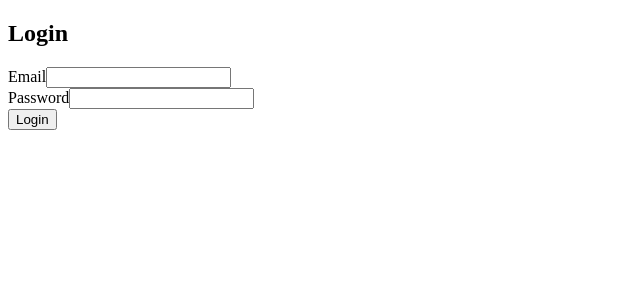
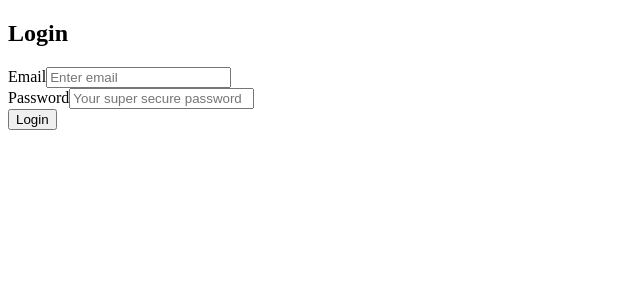
Before and after one commit to jonmico/yet-another-todo-app, a React (Vite) app in the folder client/: page /login in a window 1280 px wide. Shown: the top 300 px of the page, without its empty margins (0-640 px from the left). Built offline with nearby package versions, Linux system fonts and the light colour scheme; no server answers.

Commit message:
I think most of this login form works now with useActionState.

```diff
--- a/client/src/pages/login-page.tsx
+++ b/client/src/pages/login-page.tsx
@@ -1,51 +1,76 @@
-import { useActionState, useState } from 'react';
-import { useFormStatus } from 'react-dom';
+import { useActionState } from 'react';
 import { useAuth } from '../hooks/useAuth';
 import { loginApi } from '../services/auth-api/login-api';
 
+interface LoginFormState {
+  email: string;
+  password: string;
+  errors: {
+    emailError?: string;
+    passwordError?: string;
+    general?: string;
+  };
+}
+
 export default function LoginPage() {
   const { authDispatch } = useAuth();
-  const [email, setEmail] = useState('');
-  const [password, setPassword] = useState('');
-  // const [isPending, startTransition] = useTransition();
 
-  const [error, submitAction, isPending] = useActionState(
-    async (previousState, formData: FormData) => {
+  const [formState, formAction, isPending] = useActionState<
+    LoginFormState,
+    FormData
+  >(
+    async (currentState, formData) => {
       const email = formData.get('email') as string;
       const password = formData.get('password') as string;
 
+      let emailError = '';
+      if (!email) {
+        emailError = 'Please enter a valid email.';
+      }
+
+      let passwordError = '';
+      if (!password || password.length < 8) {
+        passwordError = 'Please enter a valid password.';
+      }
+
+      if (emailError || passwordError) {
+        return {
+          email,
+          password,
+          errors: {
+            emailError,
+            passwordError,
+            general: '',
+          },
+        };
+      }
+
+      // TODO: Return appropriate errors from this.
       const { userId } = await loginApi(email, password);
 
       authDispatch({ type: 'auth/login', payload: { id: userId } });
+
+      return { ...currentState, errors: {} };
     },
-    null
+    { email: '', password: '', errors: {} }
   );
-
-  // function handleSubmit(evt: React.FormEvent<HTMLFormElement>) {
-  //   evt.preventDefault();
-
-  //   startTransition(async () => {
-  //     const { userId } = await loginApi(email, password);
-
-  //     authDispatch({ type: 'auth/login', payload: { id: userId } });
-
-  //     console.log('handleSubmit function called.');
-  //   });
-  // }
 
   return (
     <div>
       <h2>Login</h2>
-      <form action={submitAction}>
-        {/* <div>
+      <form action={formAction}>
+        <div>
           <label htmlFor='email'>Email</label>
           <input
             name='email'
             id='email'
             type='email'
-            value={email}
-            onChange={(evt) => setEmail(evt.target.value)}
+            defaultValue={formState.email}
+            placeholder='Enter email'
           />
+          {formState.errors.emailError && (
+            <div>{formState.errors.emailError}</div>
+          )}
         </div>
 
         <div>
@@ -54,30 +79,15 @@ export default function LoginPage() {
             name='password'
             id='password'
             type='Password'
-            value={password}
-            onChange={(evt) => setPassword(evt.target.value)}
+            defaultValue={formState.password}
+            placeholder='Your super secure password'
           />
-        </div> */}
-        <FormInputs />
+          {formState.errors.passwordError && (
+            <div>{formState.errors.passwordError}</div>
+          )}
+        </div>
+        <button disabled={isPending}>Login</button>
       </form>
     </div>
   );
 }
-
-function FormInputs() {
-  const { pending } = useFormStatus();
-  return (
-    <>
-      <div>
-        <label htmlFor='email'>Email</label>
-        <input name='email' id='email' type='email' />
-      </div>
-
-      <div>
-        <label htmlFor='password'>Password</label>
-        <input name='password' id='password' type='Password' />
-      </div>
-      <button disabled={pending}>Login</button>
-    </>
-  );
-}
```
